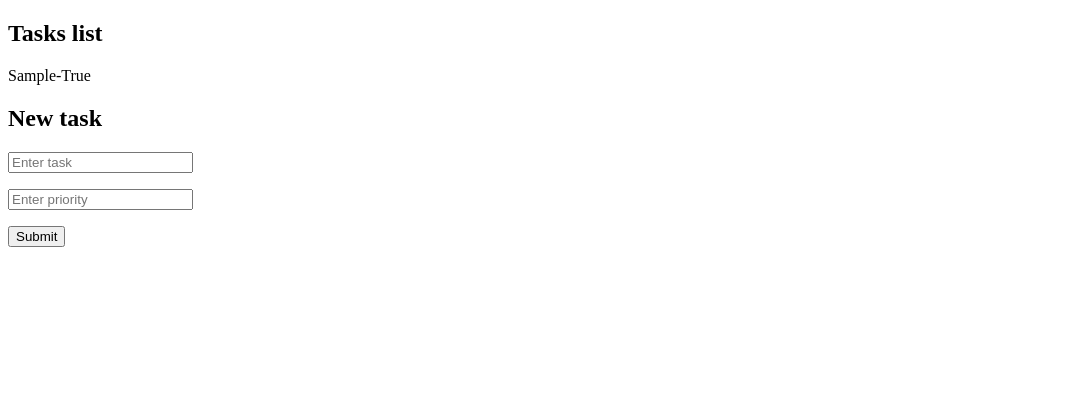
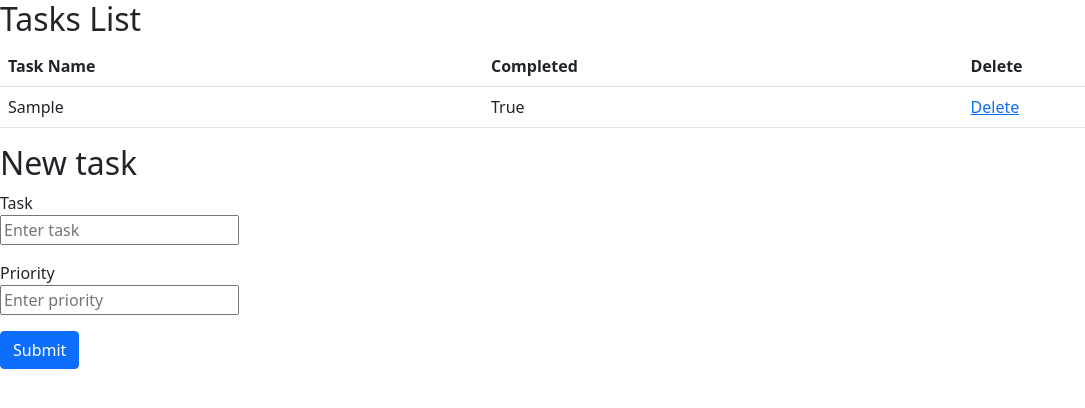
Before and after one commit to JorgeAliste/task_management, a Django app: page / in a window 1280 px wide. Shown: the top 408 px of the page, without its empty margins (0-1085 px from the left). Run offline with Django 4.2, Linux system fonts and the light colour scheme; tables that the repository leaves empty hold one stand-in row (values such as "Sample post").

Commit message:
Delete task and bootstrap added

```diff
--- a/taskManagement/taskManagementApp/templates/index.html
+++ b/taskManagement/taskManagementApp/templates/index.html
@@ -3,23 +3,54 @@
 <head>
     <meta charset="UTF-8">
     <title>Title</title>
+    <link href="https://cdn.jsdelivr.net/npm/bootstrap@5.1.3/dist/css/bootstrap.min.css" rel="stylesheet"
+          integrity="sha384-1BmE4kWBq78iYhFldvKuhfTAU6auU8tT94WrHftjDbrCEXSU1oBoqyl2QvZ6jIW3" crossorigin="anonymous">
 </head>
 <body>
-<h2>Tasks list</h2>
-{% for task in all_items %}
-    <p>{{ task }}</p>
-{% endfor %}
+<h2>Tasks List</h2>
+<table class="table table-hover">
+    <tr>
+        <th>Task Name</th>
+        <th>Completed</th>
+        <th>Delete</th>
+    </tr>
+    {% for task in all_items %}
+        <tr>
+            <td>
+                {{ task.task }}
+            </td>
+            <td>
+                {{ task.completed }}
+            </td>
+            <td>
+                <a href="{% url 'delete' task.id %}">Delete</a>
+            </td>
+        </tr>
+    {% endfor %}
+</table>
+
 <h2>New task</h2>
 <form action="{% url 'home' %}" method="post">
     {% csrf_token %}
-    <p><input type="text" name="task" placeholder="Enter task"></p>
-    <p><input type="text" name="priority" placeholder="Enter priority"></p>
-    <input type="submit">
+    <div class="form-group">
+        <label for="task">Task</label>
+        <p><input type="text" name="task" placeholder="Enter task"></p>
+    </div>
+    <div class="form-group">
+        <label for="priority">Priority</label>
+        <p><input type="text" name="priority" placeholder="Enter priority"></p>
+    </div>
+    <input type="submit" class="btn btn-primary">
 </form>
 {% if messages %}
     {% for message in messages %}
         <h3>{{ message }}</h3>
     {% endfor %}
 {% endif %}
+
+<script src="https://cdn.jsdelivr.net/npm/bootstrap@5.1.3/dist/js/bootstrap.bundle.min.js"
+        integrity="sha384-ka7Sk0Gln4gmtz2MlQnikT1wXgYsOg+OMhuP+IlRH9sENBO0LRn5q+8nbTov4+1p"
+        crossorigin="anonymous"></script>
+
 </body>
 </html>
--- a/taskManagement/taskManagementApp/urls.py
+++ b/taskManagement/taskManagementApp/urls.py
@@ -2,5 +2,6 @@
 from . import views
 
 urlpatterns = [
-    path('', views.home, name='home')
+    path('', views.home, name='home'),
+    path('delete/<item_id>', views.delete, name='delete')
 ]
--- a/taskManagement/taskManagementApp/views.py
+++ b/taskManagement/taskManagementApp/views.py
@@ -17,3 +17,9 @@
     all_items = Task.objects.all()
 
     return render(request, 'index.html', {'all_items': all_items})
+
+def delete(request, item_id):
+    item = Task.objects.get(pk=item_id)
+    item.delete()
+    messages.success(request, 'Item deleted!')
+    return redirect('home')
```
